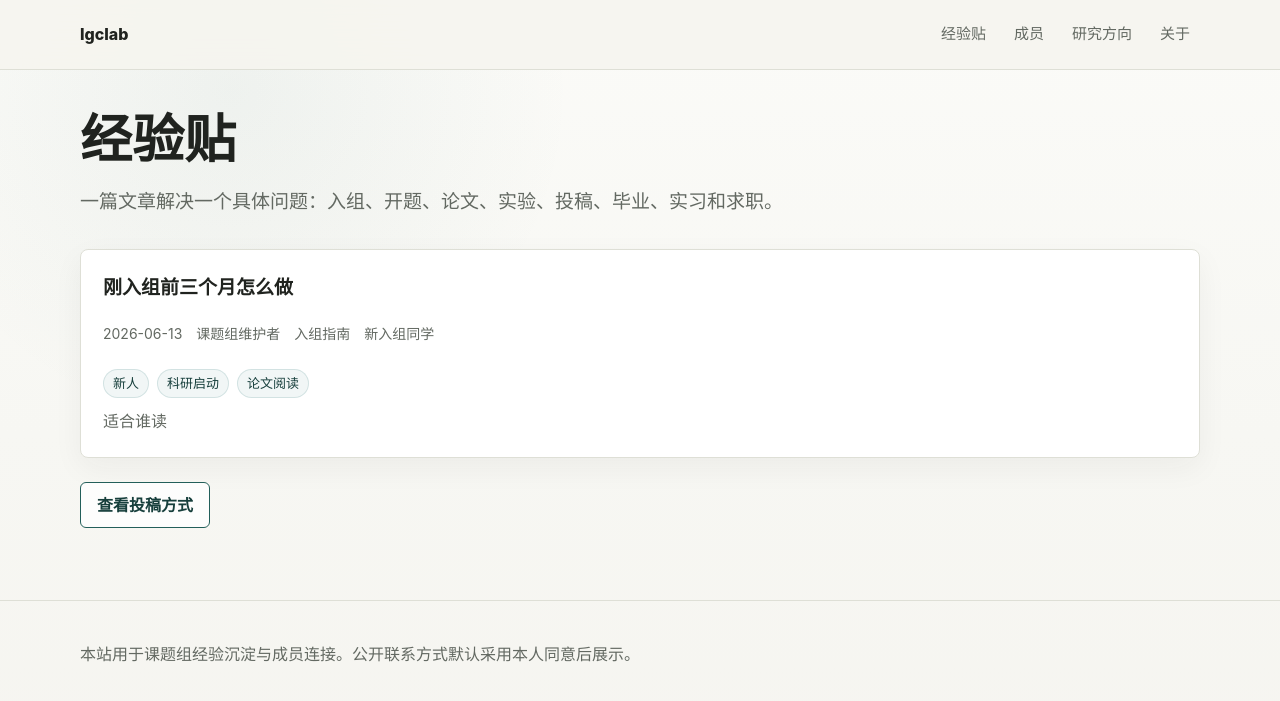
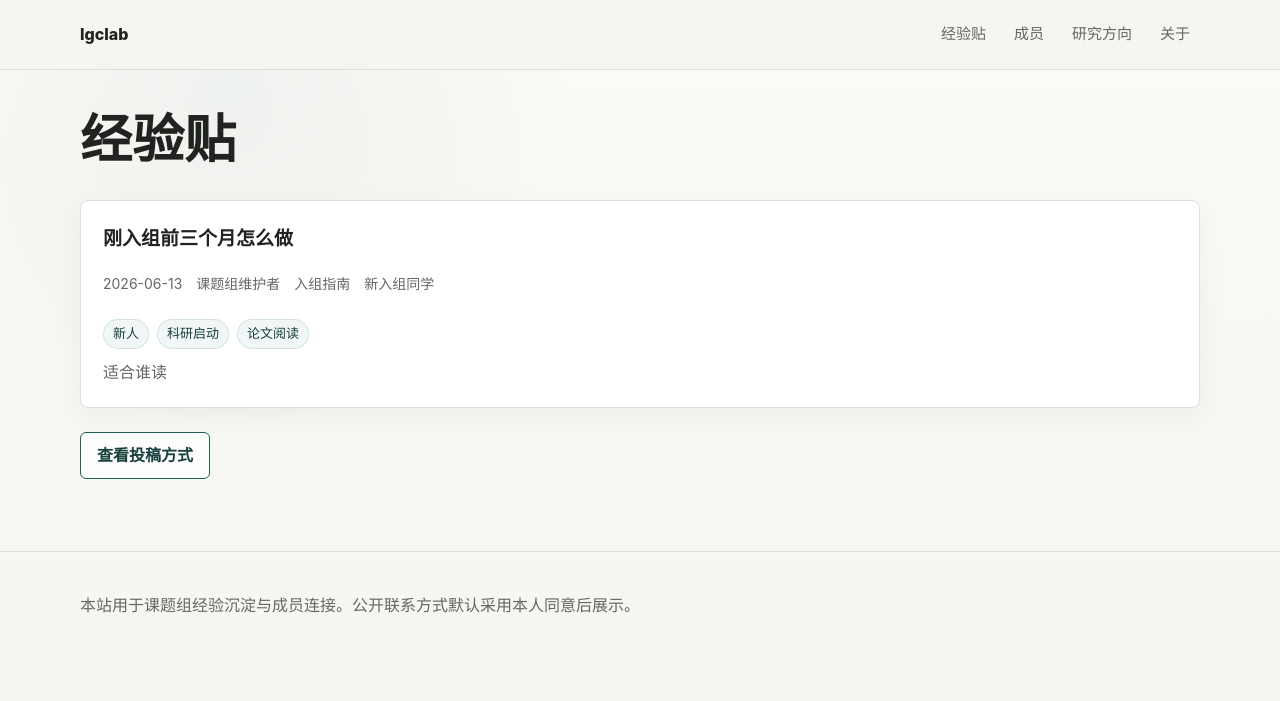
Before and after one commit to lgclab/lgclab.github.io, a Jekyll site: the page built from posts.md, in a window 1280 px wide. Shown: the top 701 px of the page. Built offline with Jekyll 4.4.1, drawn with Linux system fonts in a browser that asks for light colours.

Commit message:
update posts.md

```diff
--- a/posts.md
+++ b/posts.md
@@ -1,7 +1,6 @@
 ---
 title: "经验贴"
 permalink: /posts/
-summary: "一篇文章解决一个具体问题：入组、开题、论文、实验、投稿、毕业、实习和求职。"
 ---
 
 <div class="list">
```
